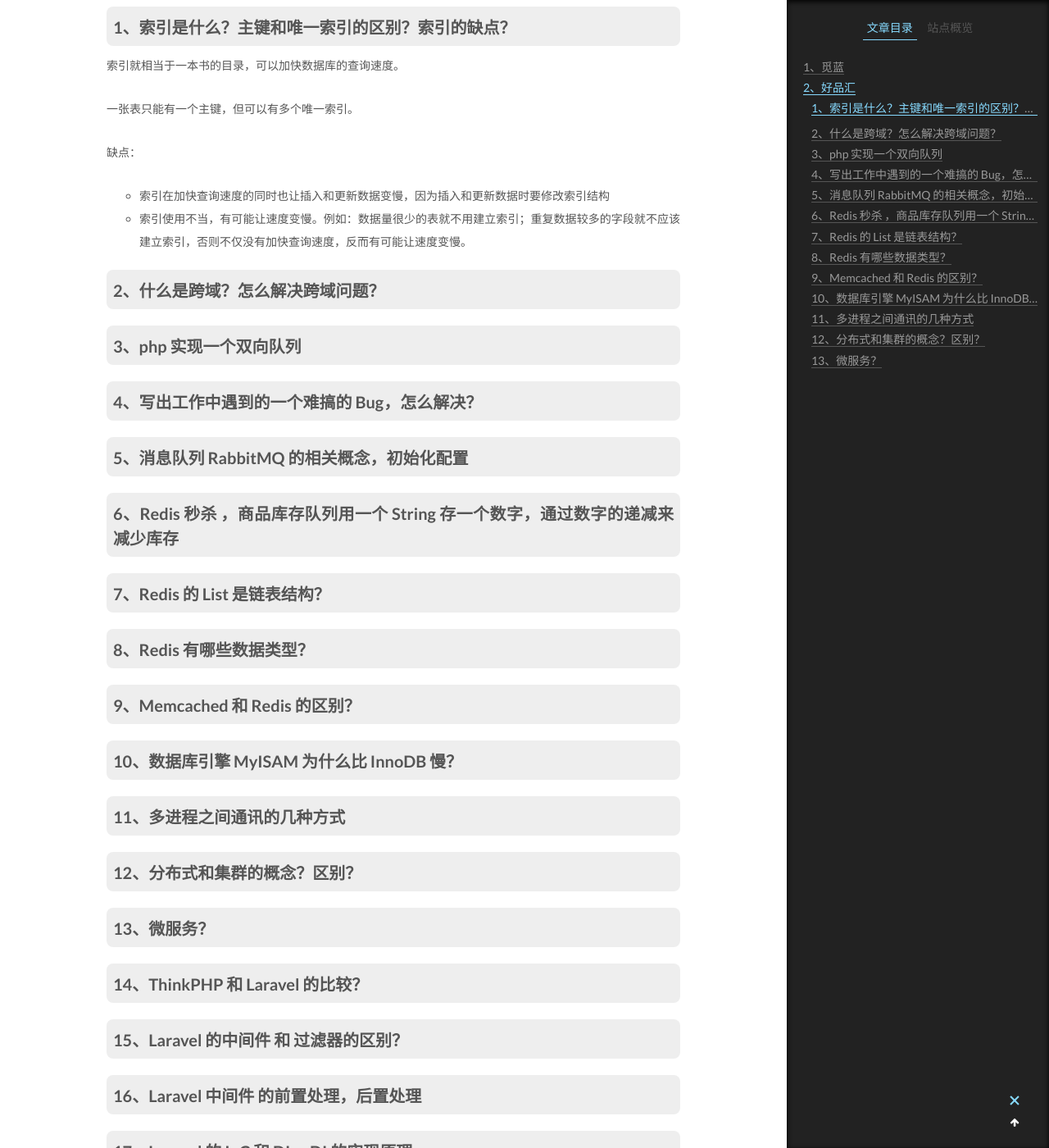
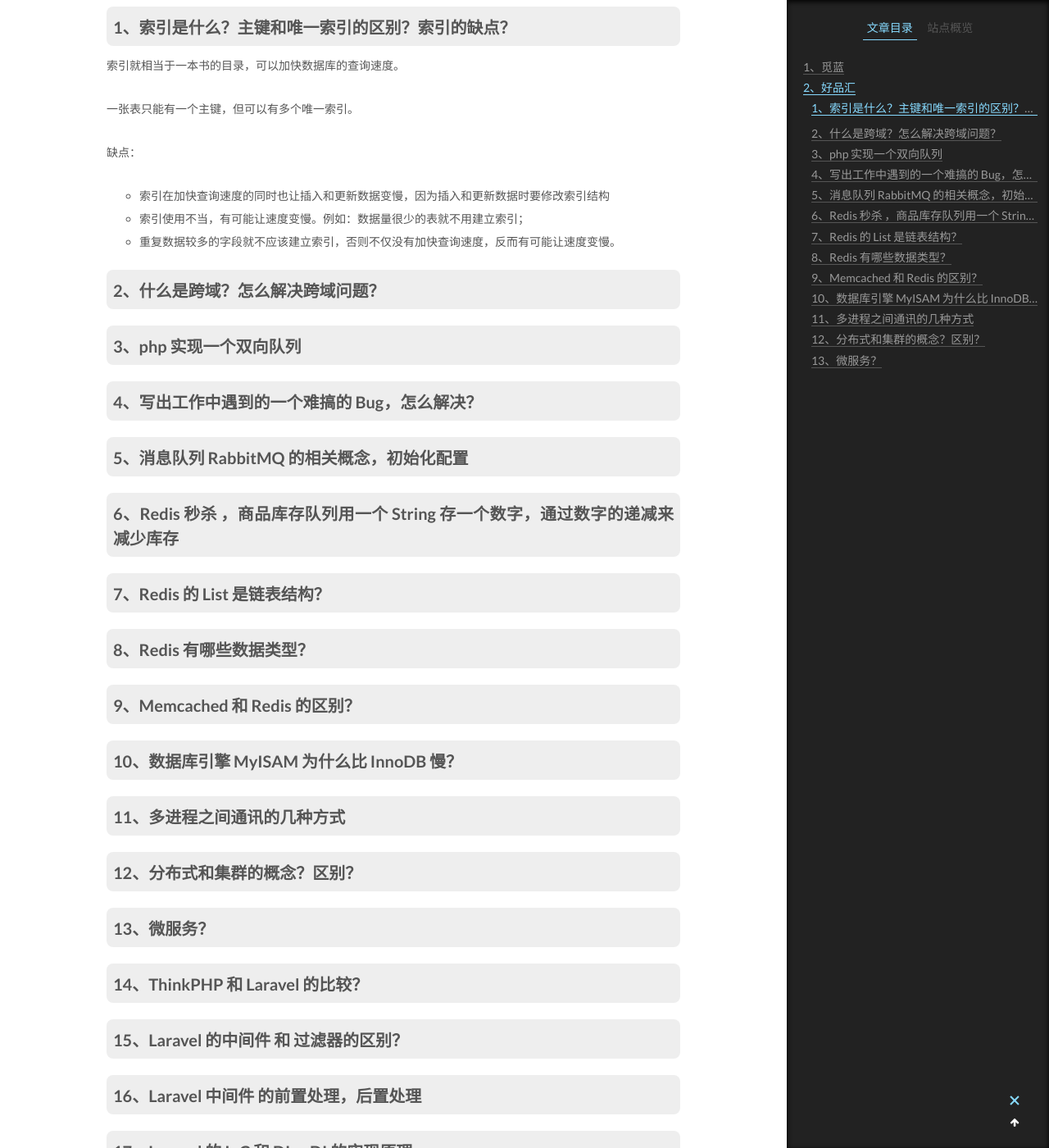
Before and after one commit to nnngu/LearningNotes, a Jekyll site: the page built from _posts/2018-06-05-PHP 面试题收集.md, in a window 1280 px wide and 1400 px high, scrolled down 4601 px. Shown: the whole window at 82% size. Built offline with Jekyll 4.4.1, drawn with Linux system fonts in a browser that asks for light colours.

```diff
--- a/_posts/2018-06-05-PHP 面试题收集.md
+++ b/_posts/2018-06-05-PHP 面试题收集.md
@@ -156,7 +156,8 @@ InnoDB 和 MyISAM 基本的差别为：MyISAM 类型的表强调的是性能，
 缺点：
 
 - 索引在加快查询速度的同时也让插入和更新数据变慢，因为插入和更新数据时要修改索引结构
-- 索引使用不当，有可能让速度变慢。例如：数据量很少的表就不用建立索引；重复数据较多的字段就不应该建立索引，否则不仅没有加快查询速度，反而有可能让速度变慢。
+- 索引使用不当，有可能让速度变慢。例如：数据量很少的表就不用建立索引；
+- 重复数据较多的字段就不应该建立索引，否则不仅没有加快查询速度，反而有可能让速度变慢。
 
 ### 2、什么是跨域？怎么解决跨域问题？
 
```
